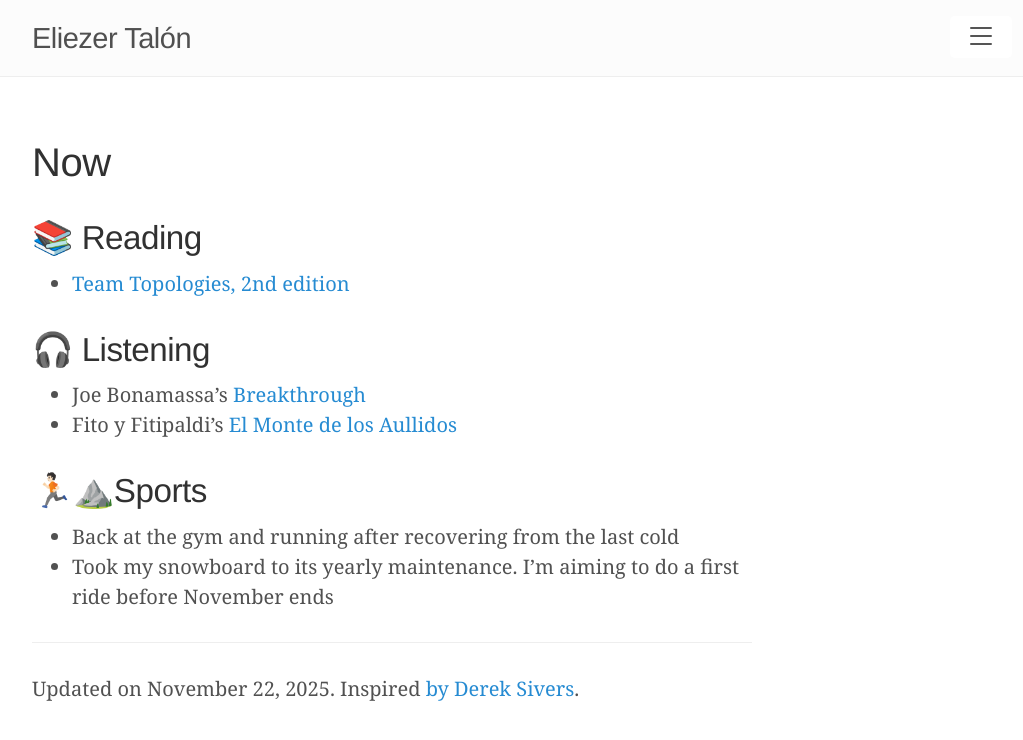
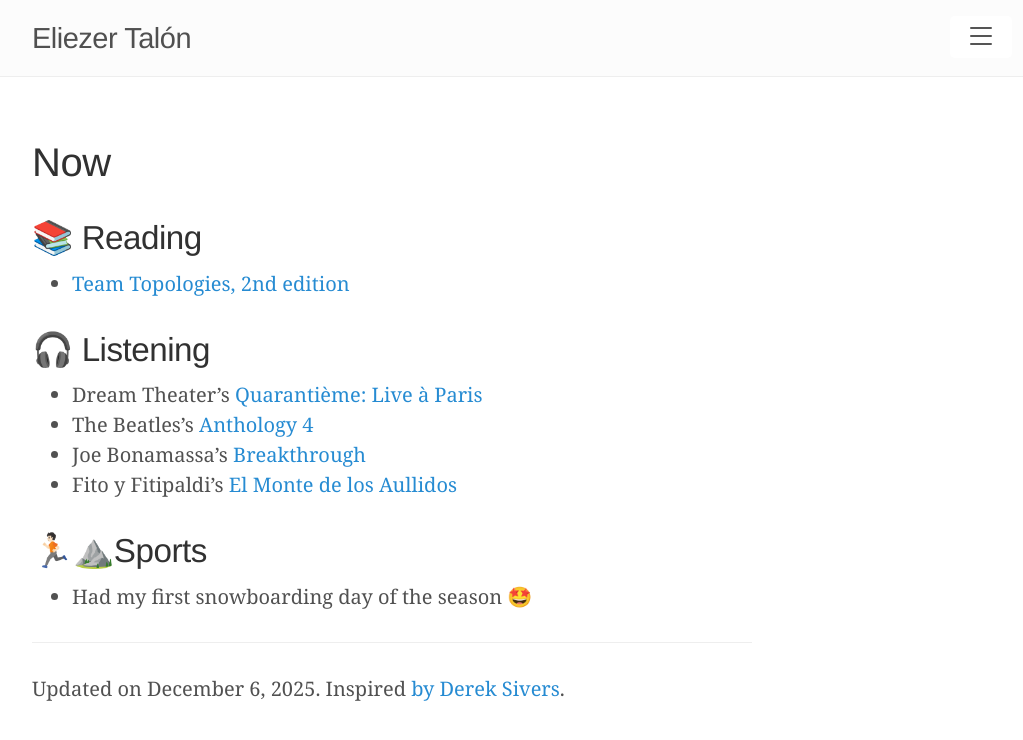
Before and after one commit to elitalon/elitalon.github.io, a Jekyll site: the page built from now.md, in a window 1280 px wide. Shown: the top 740 px of the page, without its empty margins (248-1271 px from the left). Built offline with Jekyll 4.4.1, drawn with Linux system fonts in a browser that asks for light colours.

Commit message:
Update 'Now'

```diff
--- a/now.md
+++ b/now.md
@@ -1,19 +1,20 @@
 ---
 layout: page
 title: Now
-date: 2025-11-22
+date: 2025-12-06
 ---
 
 ## 📚 Reading
 - [Team Topologies, 2nd edition](https://teamtopologies.com/book)
 
 ## 🎧 Listening
+- Dream Theater's [Quarantième: Live à Paris](https://dreamtheater.net/discography-item/quarantieme-live-a-paris/)
+- The Beatles's [Anthology 4](https://en.wikipedia.org/wiki/Anthology_4)
 - Joe Bonamassa's [Breakthrough](https://en.wikipedia.org/wiki/Joe_Bonamassa#Discography)
 - Fito y Fitipaldi's [El Monte de los Aullidos](https://es.wikipedia.org/wiki/El_monte_de_los_aullidos)
 
 ## 🏃🏻⛰️Sports
-- Back at the gym and running after recovering from the last cold
-- Took my snowboard to its yearly maintenance. I'm aiming to do a first ride before November ends
+- Had my first snowboarding day of the season 🤩
 
 ---
 
```
